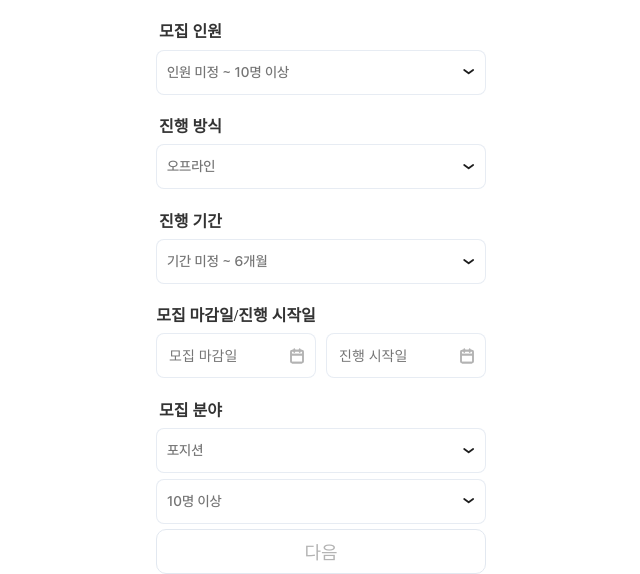
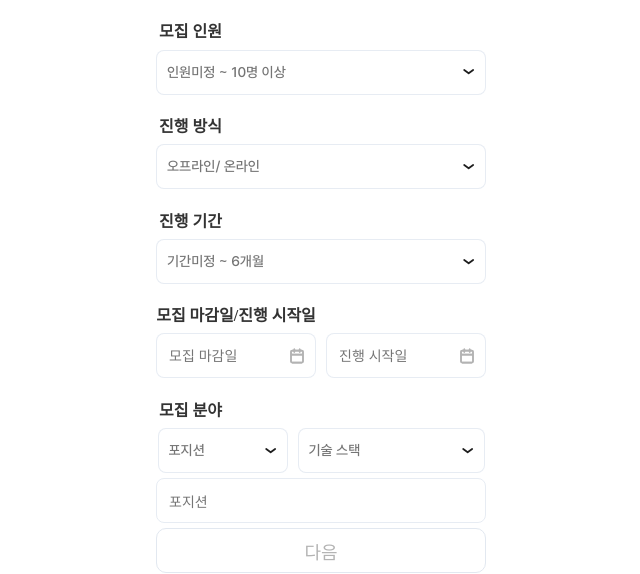
Before and after one commit to 9oormthon-univ/2024_DANPOONG_TEAM_37_FE, a React (Vite) app: page /write in a window 1280 px wide. Shown: the part 210-784 px from the top of the page, without its empty margins (319-959 px from the left). Built offline with nearby package versions, Linux system fonts and the light colour scheme; a web font is replaced by a local one.

Commit message:
Feat: 게시글 작성 부분 수정

```diff
--- a/src/components/mate/Step1.jsx
+++ b/src/components/mate/Step1.jsx
@@ -17,13 +17,14 @@ const Container = styled.div`
 const Title = styled.h2`
   font-size: 16px;
   color: #333;
+  font-family: Normal;
   margin-bottom: 2px;
   margin-left: ${(props) => (props.right ? "-170px" : "-261px")};
 `;
 
 const Select = styled.select`
   display: flex;
-  width: 330px;
+  width: ${(props) => props.width || "330px"};
   height: 45px;
   justify-content: center;
   align-items: center;
@@ -62,13 +63,13 @@ const DateInput = styled.div`
   padding: 10px;
   font-size: 14px;
   font-family: Medium;
-   color: #757575;
+  color: #757575;
   border-radius: 8px;
   border: 1.5px solid rgba(226, 232, 240, 0.8);
   box-sizing: border-box;
   background-color: transparent;
   cursor: pointer;
-  background-image: ${(props) => (props.hasValue ? "none" : `url(${calendar})`)}; /* 입력값 없을 때만 아이콘 표시 */
+  background-image: ${(props) => (props.hasValue ? "none" : `url(${calendar})`)};
   background-repeat: no-repeat;
   background-position: right 10px center;
   background-size: 16px;
@@ -87,7 +88,6 @@ const DateInput = styled.div`
     background-color: transparent;
   }
 `;
-
 
 const Button = styled.button`
   width: 330px;
@@ -112,11 +112,77 @@ const Button = styled.button`
   }
 `;
 
+const AddButton = styled.button`
+  display: flex;
+  width: 53px;
+  height: 25px;
+  justify-content: center;
+  align-items: center;
+  flex-shrink: 0;
+  border-radius: 5px;
+  border: 1.5px solid rgba(226, 232, 240, 0.80);
+  background-color: transparent;
+  font-size: 12px;
+  color: #B3B3B3;
+  cursor: pointer;
+  margin-top: -35px;
+  margin-left: 273px;
+`;
+
+const TagInputContainer = styled.div`
+  display: flex;
+  width: 330px;
+  height: 45px;
+  justify-content: center;
+  align-items: center;
+  flex-shrink: 0;
+  border-radius: 8px;
+  border: 1.5px solid rgba(226, 232, 240, 0.8);
+  padding: 10px;
+  box-sizing: border-box;
+`;
+
+const TagInputField = styled.input`
+  width: 80%;
+  border: none;
+  outline: none;
+  font-size: 14px;
+  color: #757575;
+  background-color: transparent;
+  padding-right: 5px;
+  padding-right: 63px;
+`;
+
+const AddTagButton = styled.button`
+  width: 20%;
+  height: 35px;
+  margin-left: 10px;
+  background-color: transparent;
+  border: 1.5px solid rgba(226, 232, 240, 0.8);
+  border-radius: 8px;
+  font-size: 12px;
+  color: #757575;
+  cursor: pointer;
+`;
+
+const TagsDisplay = styled.div`
+  margin-top: 10px;
+  display: flex;
+  flex-wrap: wrap;
+  gap: 8px;
+  color: #757575;
+  font-size: 14px;
+`;
+
 const Step1 = ({ onNext }) => {
   const [endDate, setEndDate] = useState(null);
   const [startDate, setStartDate] = useState(null);
   const [calendarOpenEnd, setCalendarOpenEnd] = useState(false);
   const [calendarOpenStart, setCalendarOpenStart] = useState(false);
+  const [selectedPosition, setSelectedPosition] = useState("");
+  const [tags, setTags] = useState([]);
+  const [tagInput, setTagInput] = useState("");
+  const [selectedTechStack, setSelectedTechStack] = useState([]);
 
   const handleIconClickEnd = () => {
     setCalendarOpenEnd(!calendarOpenEnd);
@@ -134,24 +200,68 @@ const Step1 = ({ onNext }) => {
     setCalendarOpenStart(true);
   };
 
+  const handleTagInputChange = (e) => {
+    setTagInput(e.target.value);
+  };
+
+  const addTag = () => {
+    if (tagInput && !tags.includes(tagInput)) {
+      setTags([...tags, tagInput]);
+      setTagInput("");
+    }
+  };
+
+  const handleTechStackChange = (e) => {
+    const selectedValue = e.target.value;
+    if (selectedValue && !selectedTechStack.includes(selectedValue)) {
+      setSelectedTechStack([...selectedTechStack, selectedValue]);
+    }
+  };
+
+
+
   return (
     <Container>
       <Title>모집 구분</Title>
       <Select>
-        <option>스터디/프로젝트</option>
+        <option value="" disabled selected>스터디/프로젝트</option>
+        <option>스터디</option>
+        <option>프로젝트</option>
       </Select>
+
       <Title>모집 인원</Title>
       <Select>
-        <option>인원 미정 ~ 10명 이상</option>
+        <option value="" disabled selected>인원미정 ~ 10명 이상</option>
+        <option>인원 미정</option>
+        <option>1</option>
+        <option>2</option>
+        <option>3</option>
+        <option>4</option>
+        <option>5</option>
+        <option>6</option>
+        <option>7</option>
+        <option>8</option>
+        <option>9</option>
+        <option>10명이상</option>
       </Select>
+
       <Title>진행 방식</Title>
       <Select>
+        <option value="" disabled selected>오프라인/ 온라인</option>
         <option>오프라인</option>
         <option>온라인</option>
       </Select>
+
       <Title>진행 기간</Title>
       <Select>
-        <option>기간 미정 ~ 6개월</option>
+        <option value="" disabled selected>기간미정 ~ 6개월</option>
+        <option>기간 미정</option>
+        <option>1개월</option>
+        <option>2개월</option>
+        <option>3개월</option>
+        <option>4개월</option>
+        <option>5개월</option>
+        <option>6개월</option>
       </Select>
 
       <Title right>모집 마감일/진행 시작일</Title>
@@ -163,7 +273,7 @@ const Step1 = ({ onNext }) => {
             placeholderText="모집 마감일"
             dateFormat="yyyy-MM-dd"
             open={calendarOpenEnd}
-            onClickOutside={() => setCalendarOpenEnd(false)} // 외부 클릭 시 달력 닫기
+            onClickOutside={() => setCalendarOpenEnd(false)}
           />
           {!endDate && (
             <img
@@ -181,7 +291,7 @@ const Step1 = ({ onNext }) => {
             placeholderText="진행 시작일"
             dateFormat="yyyy-MM-dd"
             open={calendarOpenStart}
-            onClickOutside={() => setCalendarOpenStart(false)} // 외부 클릭 시 달력 닫기
+            onClickOutside={() => setCalendarOpenStart(false)}
           />
           {!startDate && (
             <img
@@ -195,15 +305,121 @@ const Step1 = ({ onNext }) => {
       </div>
 
       <Title>모집 분야</Title>
-      <Select>
-        <option>포지션</option>
-      </Select>
-      <Select>
-        <option>10명 이상</option>
-      </Select>
+      <div style={{ display: "flex", gap: "10px", alignItems: "center" }}>
+        <Select width="130px" onChange={(e) => setSelectedPosition(e.target.value)}>
+          <option value="" disabled selected>포지션</option>
+          <option>인공지능</option>
+          <option>안드로이드</option>
+          <option>백엔드</option>
+          <option>디자이너</option>
+          <option>프론트엔드</option>
+          <option>iOS</option>
+          <option>마케터</option>
+          <option>기획자</option>
+          <option>PM</option>
+        </Select>
+        <Select width="187px" onChange={handleTechStackChange}>
+          <option value="" disabled selected>기술 스택</option>
+          <option>Java</option>
+  <option>Spring</option>
+  <option>MySQL</option>
+  <option>MongoDB</option>
+  <option>React</option>
+  <option>Vue</option>
+  <option>SQLite</option>
+  <option>Nodejs</option>
+  <option>C</option>
+  <option>AWS</option>
+  <option>Figma</option>
+  <option>Git</option>
+  <option>TypeScript</option>
+  <option>Kotlin</option>
+  <option>Express</option>
+  <option>Python</option>
+  <option>Flutter</option>
+  <option>Swift</option>
+  <option>ReactNative</option>
+  <option>Unity</option>
+  <option>Docker</option>
+  <option>Firebase</option>
+  <option>Django</option>
+  <option>Nextjs</option>
+  <option>Go</option>
+  <option>GhaphQL</option>
+  <option>Kubernetes</option>
+  <option>Svelte</option>
+  <option>JavaScript</option>
+        </Select>
+      </div>
+
+      {/* TagInputField와 선택된 기술스택 태그들이 함께 들어감 */}
+      <TagInputContainer style={{ display: "flex", alignItems: "center", gap: "8px" }}>
+  <div style={{ position: "relative", display: "flex", alignItems: "center", width: "100%" }}>
+    <TagInputField
+      type="text"
+      placeholder="포지션"
+      value={selectedPosition ? `${selectedPosition}ㅣ` : "포지션 "} // 포지션 뒤에 | 표시
+      readOnly // 입력을 막고 선택된 포지션만 보여줌
+    />
+    {/* 선택된 기술스택을 태그 형태로 표시 */}
+    <div style={{
+      display: "flex", // 태그를 가로로 나열
+      gap: "8px", // 태그 간격
+      flexWrap: "nowrap", // 줄바꿈 없이 나열
+      alignItems: "center",
+      position: "absolute",
+      left: `${selectedPosition ? `${selectedPosition.length * 10 + 20}px` : "70px"}`, // 포지션 글씨 길이에 따라 태그 위치 조정
+    }}>
+      {selectedTechStack.map((tech, index) => (
+        <div key={index} style={{
+          display: "inline-flex",
+          height: "24px",
+          padding: "0px var(--Space-200, 8px)", // 양옆 여백
+          alignItems: "center",
+          gap: "8px",
+          flexShrink: 0,
+          borderRadius: "6px",
+          background: "#1A3D7D",
+          color: "white",
+          fontSize: "14px",
+          whiteSpace: "nowrap",
+        }}>
+          {tech}
+
+          <button
+            onClick={() => handleRemoveTag(index)}
+            style={{
+              background: "none",
+              border: "none",
+              display: "flex",
+              alignItems: "center",
+              justifyContent: "center",
+              padding: 0,
+              margin: 0,
+              cursor: "pointer",
+            }}
+          >
+            <svg xmlns="http://www.w3.org/2000/svg" width="10" height="10" viewBox="0 0 10 10" fill="none">
+              <path
+                opacity="0.5"
+                d="M5 3.88906L8.88906 0L10 1.11094L6.11094 5L10 8.88906L8.88906 10L5 6.11094L1.11094 10L0 8.88906L3.88906 5L0 1.11094L1.11094 0L5 3.88906Z"
+                fill="white"
+              />
+            </svg>
+          </button>
+        </div>
+      ))}
+    </div>
+  </div>
+</TagInputContainer>
+
+
       <Button onClick={onNext}>다음</Button>
     </Container>
   );
+
+
+
 };
 
 export default Step1;
--- a/src/components/mate/Step2.jsx
+++ b/src/components/mate/Step2.jsx
@@ -18,6 +18,7 @@ const Title = styled.h2`
   color: #333;
   margin-bottom: 1.5px;
   margin-left: -250px;
+  font-family: Normal;
 `;
 
 const TitleInput = styled.input`
@@ -81,6 +82,7 @@ const Button = styled.button`
   font-size: 18px;
   cursor: pointer;
   margin-top: auto;
+  font-family: Light;
 
   &:disabled {
     background: #ccc;
--- a/src/components/mate/Step3.jsx
+++ b/src/components/mate/Step3.jsx
@@ -1,5 +1,6 @@
 import React from "react";
 import styled from "styled-components";
+import { link } from "../../assets";
 
 const Container = styled.div`
   padding: 20px;
@@ -42,11 +43,10 @@ const InputBox = styled.div`
   box-sizing: border-box;
 `;
 
-const Icon = styled.div`
-  width: 24px;
-  height: 24px;
-  background: url("/path/to/icon.svg") no-repeat center center;
-  background-size: contain;
+const Icon = styled.img`
+  width: 12px;
+  height: 12px;
+  color: #333;
   margin-right: 8px;
 `;
 
@@ -78,6 +78,7 @@ const Button = styled.button`
   font-size: 18px;
   cursor: pointer;
   margin-top: auto;
+  font-family: Light;
 
   &:disabled {
     background: #ccc;
@@ -93,22 +94,22 @@ const Step3 = () => {
       <InputGroup>
         <InputLabel>구글폼 URL</InputLabel>
         <InputBox>
-          <Icon />
-          <Input type="text" placeholder="https://www.notion.so/Fit-Me-12672b" />
+          <Icon src={link} alt="Link Icon" />
+          <Input type="text" placeholder="URL    https://www.notion.so/Fit-Me-12672b" />
         </InputBox>
       </InputGroup>
       <InputGroup>
         <InputLabel>카카오톡 오픈채팅방 URL</InputLabel>
         <InputBox>
-          <Icon />
-          <Input type="text" placeholder="https://www.notion.so/Fit-Me-12672b" />
+          <Icon src={link} alt="Link Icon" />
+          <Input type="text" placeholder="URL    https://www.notion.so/Fit-Me-12672b" />
         </InputBox>
       </InputGroup>
       <InputGroup>
         <InputLabel>포트폴리오 URL</InputLabel>
         <InputBox>
-          <Icon />
-          <Input type="text" placeholder="https://www.notion.so/Fit-Me-12672b" />
+          <Icon src={link} alt="Link Icon" />
+          <Input type="text" placeholder="URL    https://www.notion.so/Fit-Me-12672b" />
         </InputBox>
       </InputGroup>
       <Button>게시글 등록</Button>
```
